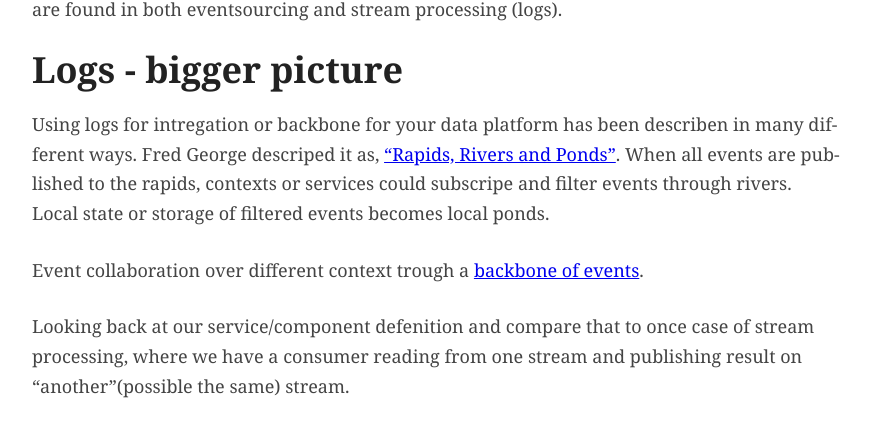
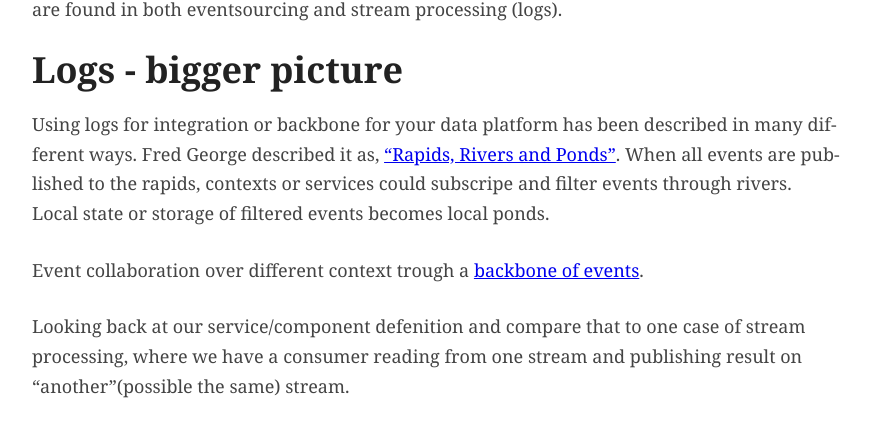
Before and after one commit to perokvist/event-driven-architecture, a Jekyll site: the page built from index.md, in a window 1280 px wide and 900 px high, scrolled down 5717 px. Shown: the part 148-571 px from the top of the window, without its empty margins (203-1076 px from the left). Built offline with Jekyll 4.4.1, drawn with Linux system fonts in a browser that asks for light colours; our own code applies the rules of GitHub Pages for plain Markdown files.

Commit message:
spelling

```diff
--- a/index.md
+++ b/index.md
@@ -112,11 +112,11 @@ Outside of DDD, this could be refered to as a journal or log. The terms journal,
 
 ## Logs - bigger picture
 
-Using logs for intregation or backbone for your data platform has been describen in many different ways.  Fred George descriped it as, ["Rapids, Rivers and Ponds"](https://vimeo.com/79866979). When all events are published to the rapids, contexts or services could subscripe and filter events through rivers. Local state or storage of filtered events becomes local ponds.
+Using logs for integration or backbone for your data platform has been described in many different ways.  Fred George described it as, ["Rapids, Rivers and Ponds"](https://vimeo.com/79866979). When all events are published to the rapids, contexts or services could subscripe and filter events through rivers. Local state or storage of filtered events becomes local ponds.
 
 Event collaboration over different context trough a [backbone of events](https://www.confluent.io/blog/build-services-backbone-events/).
 
-Looking back at our service/component defenition and compare that to once case of stream processing, where we have a consumer reading from one stream and publishing result on "another"(possible the same) stream.
+Looking back at our service/component defenition and compare that to one case of stream processing, where we have a consumer reading from one stream and publishing result on "another"(possible the same) stream.
 
 ![stream processing - enricher](assets/enricher.png)
 
```
